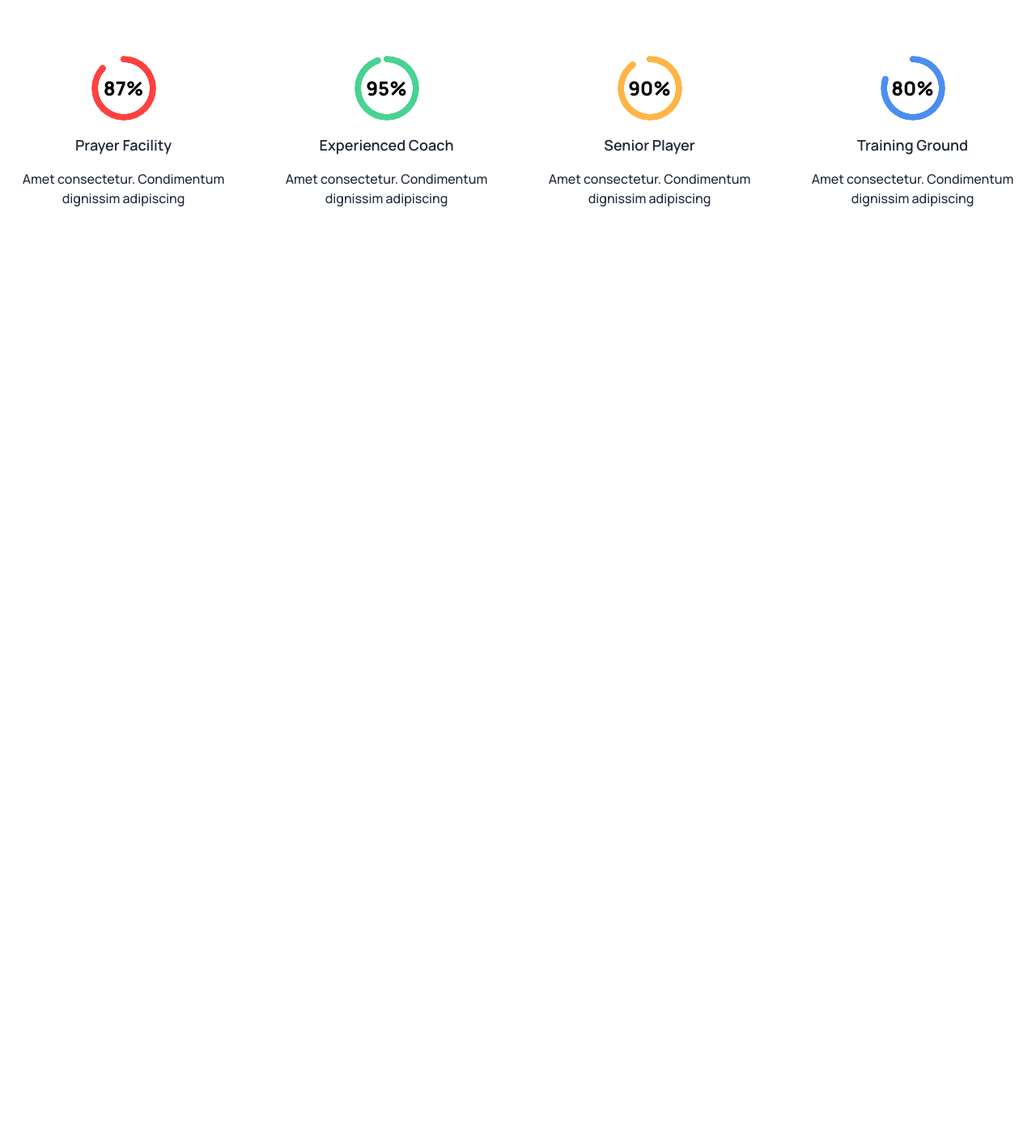
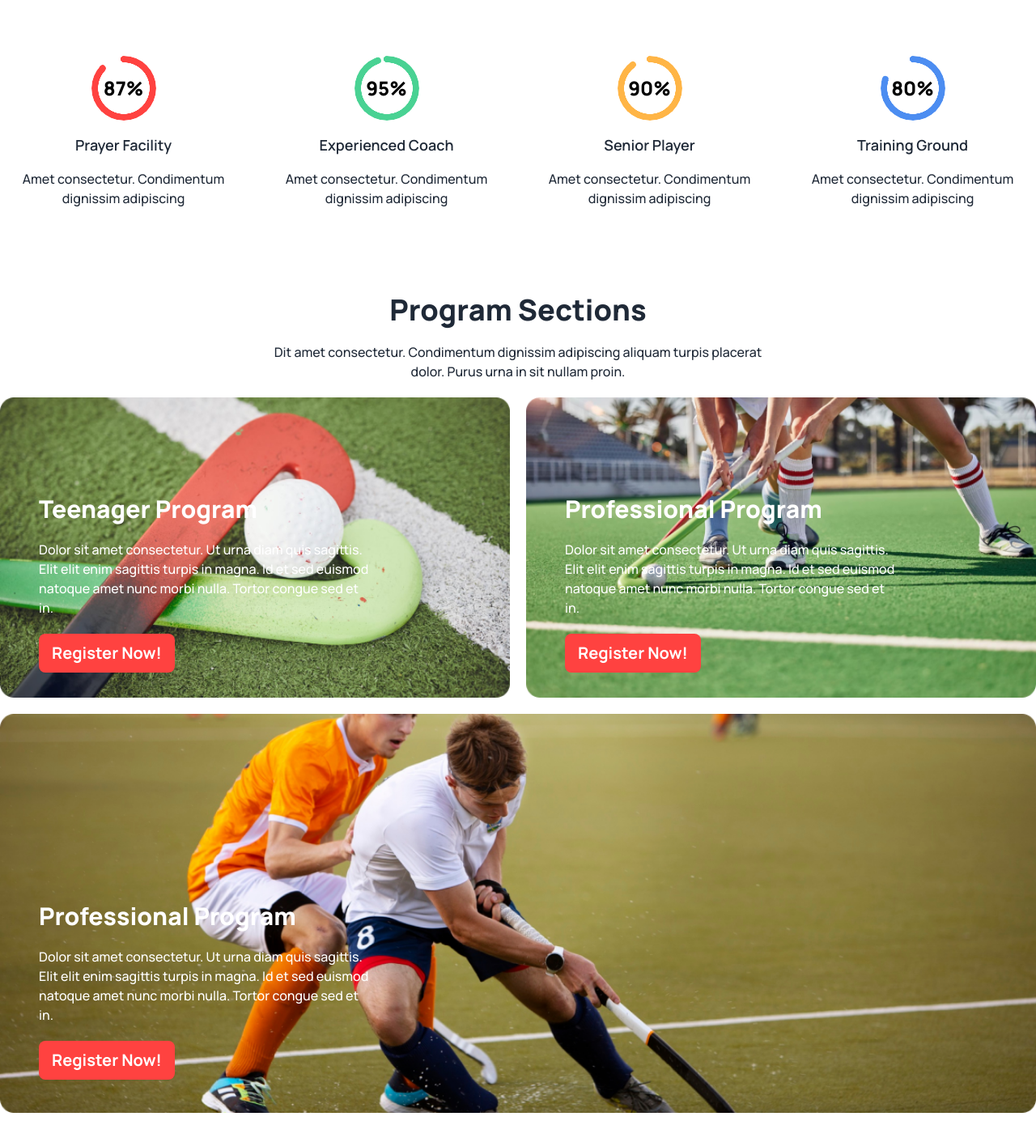
Before and after one commit to AsadurRubel/third-assignment, a plain HTML site: page index.html in a window 1280 px wide. Shown: the part 994-2405 px from the top of the page at 81% size. Before the commit the page ends 1317 px from the top, so only its background shows below. Drawn offline with nearby package versions, Linux system fonts and the light colour scheme.

Commit message:
Added Program Section

```diff
--- a/index.html
+++ b/index.html
@@ -257,45 +257,185 @@
 
       <!-- Professional Hockey Club -->
 
-      <section class="container mx-auto transform translate-y-96 lg:translate-y-1 mt-20">
+      <section
+        class="container mx-auto transform translate-y-96 lg:translate-y-1 mt-20"
+      >
         <div>
-          <h1 class="text-3xl lg:text-4xl font-extrabold text-center">Professional Hockeys Club</h1>
-          <p class="font-semibold w-4/5 lg:w-1/2 text-center mx-auto my-5">Dit amet consectetur. Condimentum dignissim adipiscing aliquam turpis placerat dolor. Purus urna in sit nullam proin. </p>
+          <h1 class="text-3xl lg:text-4xl font-extrabold text-center">
+            Professional Hockeys Club
+          </h1>
+          <p class="font-semibold w-4/5 lg:w-1/2 text-center mx-auto my-5">
+            Dit amet consectetur. Condimentum dignissim adipiscing aliquam
+            turpis placerat dolor. Purus urna in sit nullam proin.
+          </p>
         </div>
         <div class="flex flex-col lg:flex-row gap-5">
           <div>
-            <div class=" h-80 text-center p-2 space-y-4 flex flex-col justify-center items-center">
-              <div class="radial-progress text-primary text-[#FF4240] " style="--value:87;" role="progressbar"><span class="text-black text-2xl font-extrabold">87%</span> </div>
+            <div
+              class="h-80 text-center p-2 space-y-4 flex flex-col justify-center items-center"
+            >
+              <div
+                class="radial-progress text-primary text-[#FF4240]"
+                style="--value: 87"
+                role="progressbar"
+              >
+                <span class="text-black text-2xl font-extrabold">87%</span>
+              </div>
               <h4 class="text-lg font-semibold">Prayer Facility</h4>
-              <p class=" mx-auto w-3/5  lg:w-full">Amet consectetur. Condimentum dignissim adipiscing </p>
+              <p class="mx-auto w-3/5 lg:w-full">
+                Amet consectetur. Condimentum dignissim adipiscing
+              </p>
             </div>
           </div>
           <div>
-            <div class="h-80 text-center p-2 space-y-4 flex flex-col justify-center items-center">
-              <div class="radial-progress text-primary text-[#49D293] " style="--value:95;" role="progressbar"><span class="text-black text-2xl font-extrabold">95%</span></div>
+            <div
+              class="h-80 text-center p-2 space-y-4 flex flex-col justify-center items-center"
+            >
+              <div
+                class="radial-progress text-primary text-[#49D293]"
+                style="--value: 95"
+                role="progressbar"
+              >
+                <span class="text-black text-2xl font-extrabold">95%</span>
+              </div>
               <h4 class="text-lg font-semibold">Experienced Coach</h4>
-              <p class=" mx-auto w-3/5  lg:w-full">Amet consectetur. Condimentum dignissim adipiscing </p>
+              <p class="mx-auto w-3/5 lg:w-full">
+                Amet consectetur. Condimentum dignissim adipiscing
+              </p>
             </div>
           </div>
           <div>
-            <div class="h-80 text-center p-2 space-y-4 flex flex-col justify-center items-center">
-              <div class="radial-progress text-primary text-[#FFB546] " style="--value:90;" role="progressbar"><span class="text-black text-2xl font-extrabold">90%</span></div>
+            <div
+              class="h-80 text-center p-2 space-y-4 flex flex-col justify-center items-center"
+            >
+              <div
+                class="radial-progress text-primary text-[#FFB546]"
+                style="--value: 90"
+                role="progressbar"
+              >
+                <span class="text-black text-2xl font-extrabold">90%</span>
+              </div>
               <h4 class="text-lg font-semibold">Senior Player</h4>
-              <p class=" mx-auto w-3/5  lg:w-full">Amet consectetur. Condimentum dignissim adipiscing </p>
+              <p class="mx-auto w-3/5 lg:w-full">
+                Amet consectetur. Condimentum dignissim adipiscing
+              </p>
             </div>
           </div>
           <div>
-            <div class=" h-80 text-center p-2 space-y-4 flex flex-col justify-center items-center">
-              <div class="radial-progress text-primary text-[#4C8DF1] " style="--value:80;" role="progressbar"><span class="text-black text-2xl font-extrabold">80%</span></div>
+            <div
+              class="h-80 text-center p-2 space-y-4 flex flex-col justify-center items-center"
+            >
+              <div
+                class="radial-progress text-primary text-[#4C8DF1]"
+                style="--value: 80"
+                role="progressbar"
+              >
+                <span class="text-black text-2xl font-extrabold">80%</span>
+              </div>
               <h4 class="text-lg font-semibold">Training Ground</h4>
-              <p class=" mx-auto w-3/5  lg:w-full">Amet consectetur. Condimentum dignissim adipiscing </p>
+              <p class="mx-auto w-3/5 lg:w-full">
+                Amet consectetur. Condimentum dignissim adipiscing
+              </p>
             </div>
           </div>
-
         </div>
-
       </section>
 
+      <!-- Program Section -->
+
+      <section>
+        <div
+          class="container mx-auto my-10 transform translate-y-96 lg:translate-y-1"
+        >
+          <div class="space-y-5">
+            <h1 class="text-4xl font-extrabold text-center">
+              Program Sections
+            </h1>
+            <p class="w-5/6 lg:w-1/2 mx-auto text-center">
+              Dit amet consectetur. Condimentum dignissim adipiscing aliquam
+              turpis placerat dolor. Purus urna in sit nullam proin.
+            </p>
+          </div>
+          <div>
+            <div
+              class="flex flex-col lg:flex-row justify-between gap-5 my-5 relative"
+            >
+              <div class="flex-1 px-4 lg:p-0">
+                <div
+                  class="absolute mt-5 lg:mt-28 w-5/6 lg:w-1/3 p-2 ml-10 space-y-5"
+                >
+                  <h4 class="text-3xl text-white font-extrabold">
+                    Teenager Program
+                  </h4>
+                  <p class="text-white font-medium">
+                    Dolor sit amet consectetur. Ut urna diam quis sagittis. Elit
+                    elit enim sagittis turpis in magna. Id et sed euismod
+                    natoque amet nunc morbi nulla. Tortor congue sed et in.
+                  </p>
+                  <button
+                    class="btn bg-[#FF4240] text-white border-none hover:bg-[#f3622d] text-xl font-bold"
+                  >
+                    Register Now!
+                  </button>
+                </div>
+                <div class="">
+                  <img class="w-full" src="./Images/2.png" alt="" />
+                </div>
+              </div>
+
+              <div class="flex-1 px-4 lg:p-0">
+                <div
+                  class="absolute mt-5 lg:mt-28 w-5/6 lg:w-1/3 p-2 ml-10 space-y-5"
+                >
+                  <h4 class="text-3xl text-white font-extrabold">
+                    Professional Program
+                  </h4>
+                  <p class="text-white font-medium">
+                    Dolor sit amet consectetur. Ut urna diam quis sagittis. Elit
+                    elit enim sagittis turpis in magna. Id et sed euismod
+                    natoque amet nunc morbi nulla. Tortor congue sed et in.
+                  </p>
+                  <button
+                    class="btn bg-[#FF4240] text-white border-none hover:bg-[#f3622d] text-xl font-bold"
+                  >
+                    Register Now!
+                  </button>
+                </div>
+                <div class="">
+                  <img class="w-full" src="./Images/3.png" alt="" />
+                </div>
+              </div>
+            </div>
+
+            <div class="px-4 lg:p-0">
+              <div
+                class="absolute mt-5 lg:mt-56 w-5/6 lg:w-1/3 p-2 ml-10 space-y-5"
+              >
+                <h4 class="text-3xl text-white font-extrabold">
+                  Professional Program
+                </h4>
+                <p class="text-white font-medium">
+                  Dolor sit amet consectetur. Ut urna diam quis sagittis. Elit
+                  elit enim sagittis turpis in magna. Id et sed euismod natoque
+                  amet nunc morbi nulla. Tortor congue sed et in.
+                </p>
+                <button
+                  class="btn bg-[#FF4240] text-white border-none hover:bg-[#f3622d] text-xl font-bold"
+                >
+                  Register Now!
+                </button>
+              </div>
+              <div class="">
+                <img
+                  class="w-full h-72 lg:h-auto"
+                  src="./Images/4.png"
+                  alt=""
+                />
+              </div>
+            </div>
+          </div>
+        </div>
+      </section>
     </main>
     <footer></footer>
   </body>
```
Also changed, not shown: Images/Group 9.png (deleted).
